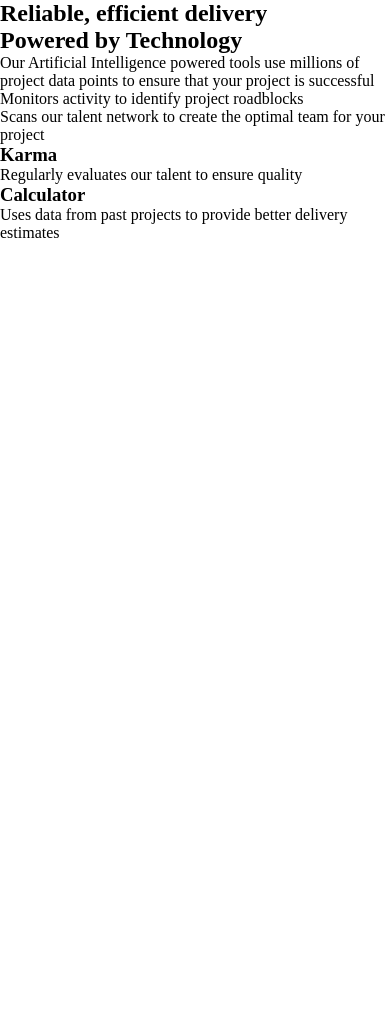
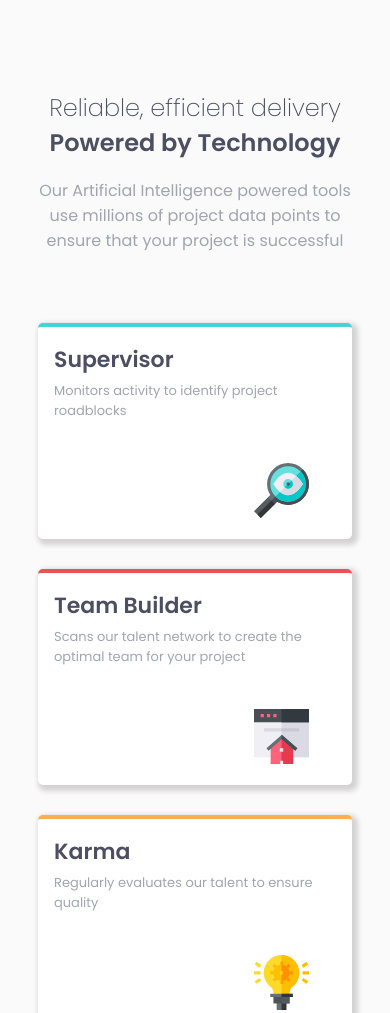
Before and after one commit to Carmenyo/FM-Four-Card-Feature-Section, a plain HTML site: page index.html in a window 390 px wide. Shown: the top 1013 px of the page. Before the commit the page ends 844 px from the top, so only its background shows below. Drawn offline with Linux system fonts and the light colour scheme.

Commit message:
layout mobile version

```diff
--- a/index.html
+++ b/index.html
@@ -24,27 +24,29 @@
     </section>
 
     <article class="supervisor">
-      <h3 class="supervisor__title"></h3>
+      <h3 class="supervisor__title">Supervisor</h3>
       <p class="supervisor__paragraph">Monitors activity to identify project roadblocks</p>
+      <img class="supervisor__image"src="./images/icon-supervisor.svg" alt="lupa">
     </article>
 
     <article class="teamBuilder">
-      <h3 class="teamBuilder__title"></h3>
+      <h3 class="teamBuilder__title">Team Builder</h3>
       <p class="teamBuilder__paragraph">
         Scans our talent network to create the optimal team for your project
       </p>
+      <img class="teamBuilder__image"src="./images/icon-team-builder.svg" alt="casa">
     </article>
 
     <article class="karma">
       <h3 class="karma__title">Karma</h3>
-      <p class="karma__subtitle">Regularly evaluates our talent to ensure quality</p>
+      <p class="karma__paragraph">Regularly evaluates our talent to ensure quality</p>
+      <img class="karma__image"src="./images/icon-karma.svg" alt="bombilla">
     </article>
 
     <article class="calculator">
       <h3 class="calculator__title">Calculator</h3>
-      <p class="calculator__subtitle">Uses data from past projects to provide better delivery estimates</p>
+      <p class="calculator__paragraph">Uses data from past projects to provide better delivery estimates</p>
+      <img class="calculator__image"src="./images/icon-calculator.svg" alt="calculadora">
     </article>
-
-
   </body>
 </html>
--- a/styles/styles.css
+++ b/styles/styles.css
@@ -1,3 +1,5 @@
+@import url('https://fonts.googleapis.com/css2?family=Poppins:wght@200;400;600&display=swap');
+
 *{
     margin: 0;
     padding: 0;
@@ -5,5 +7,107 @@
 }
 
 :root{
+/* font */
+--fontPoppins: 'Poppins', sans-serif;
+/* ### Primary */
+--Red: hsl(0, 78%, 62%);
+--Cyan: hsl(180, 62%, 55%);
+--Orange: hsl(34, 97%, 64%);
+--Blue: hsl(212, 86%, 64%);
+/* ### Neutral */
+--Very-Dark-Blue: hsl(234, 12%, 34%);
+--Grayish-Blue: hsl(229, 6%, 66%);
+--Very-Light-Gray: hsl(0, 0%, 98%);
+}
 
+body{
+    width: 100;
+    background-color: var(--Very-Light-Gray);
+    align-items: center;
+    text-align: center;
+    margin: 90px 30px;
 }
+.intro{
+    font-size: 16px;
+    font-family: var(--fontPoppins);
+}
+.intro__title{
+    font-weight: 100;
+    color: var(--Very-Dark-Blue);
+}
+.intro__subtitle{
+    font-weight: 800;
+    color: var(--Very-Dark-Blue);
+    margin-bottom: 18px;
+}
+.intro__paragraph{
+    color: var(--Grayish-Blue);
+    margin-bottom: 70px;
+}
+.supervisor{
+    background-color: white;
+    border-top: 4px solid var(--Cyan);
+    border-radius: 5px;
+    margin: 30px 8px;
+    font-family: var(--fontPoppins);
+    color: var(--Very-Dark-Blue);
+    text-align: left;
+    padding: 16px 16px;
+    box-shadow: 3px 3px 5px 3px rgb(212, 210, 210);
+}
+
+.teamBuilder{
+    background-color: white;
+    border-top: 4px solid var(--Red);
+    border-radius: 5px;
+    margin: 30px 8px;
+    font-family: var(--fontPoppins);
+    color: var(--Very-Dark-Blue);
+    text-align: left;
+    padding: 16px 16px;
+    box-shadow: 3px 3px 5px 3px rgb(212, 210, 210);
+}
+
+.karma{
+    background-color: white;
+    border-top: 4px solid var(--Orange);
+    border-radius: 5px;
+    margin: 30px 8px;
+    font-family: var(--fontPoppins);
+    color: var(--Very-Dark-Blue);
+    text-align: left;
+    padding: 16px 16px;
+    box-shadow: 3px 3px 5px 3px rgb(212, 210, 210);
+}
+
+.calculator{
+    background-color: white;
+    border-top: 4px solid var(--Blue);
+    border-radius: 5px;
+    margin: 30px 8px;
+    font-family: var(--fontPoppins);
+    color: var(--Very-Dark-Blue);
+    text-align: left;
+    padding: 16px 16px;
+    box-shadow: 3px 3px 5px 3px rgb(212, 210, 210);
+}
+
+.supervisor__title, .teamBuilder__title, .karma__title,
+.calculator__title{
+    font-size: 22px;
+    margin-bottom: 5px;
+    }
+
+.supervisor__paragraph, .teamBuilder__paragraph,
+.karma__paragraph, .calculator__paragraph{
+    font-size: 13px;
+    color: var(--Grayish-Blue);
+    margin-bottom: 102px;
+    }
+
+.supervisor__image, .teamBuilder__image, .karma__image,
+.calculator__image{
+    width: 55px;
+    position: absolute;
+    transform: translate(200px, -60px);
+    }
```
